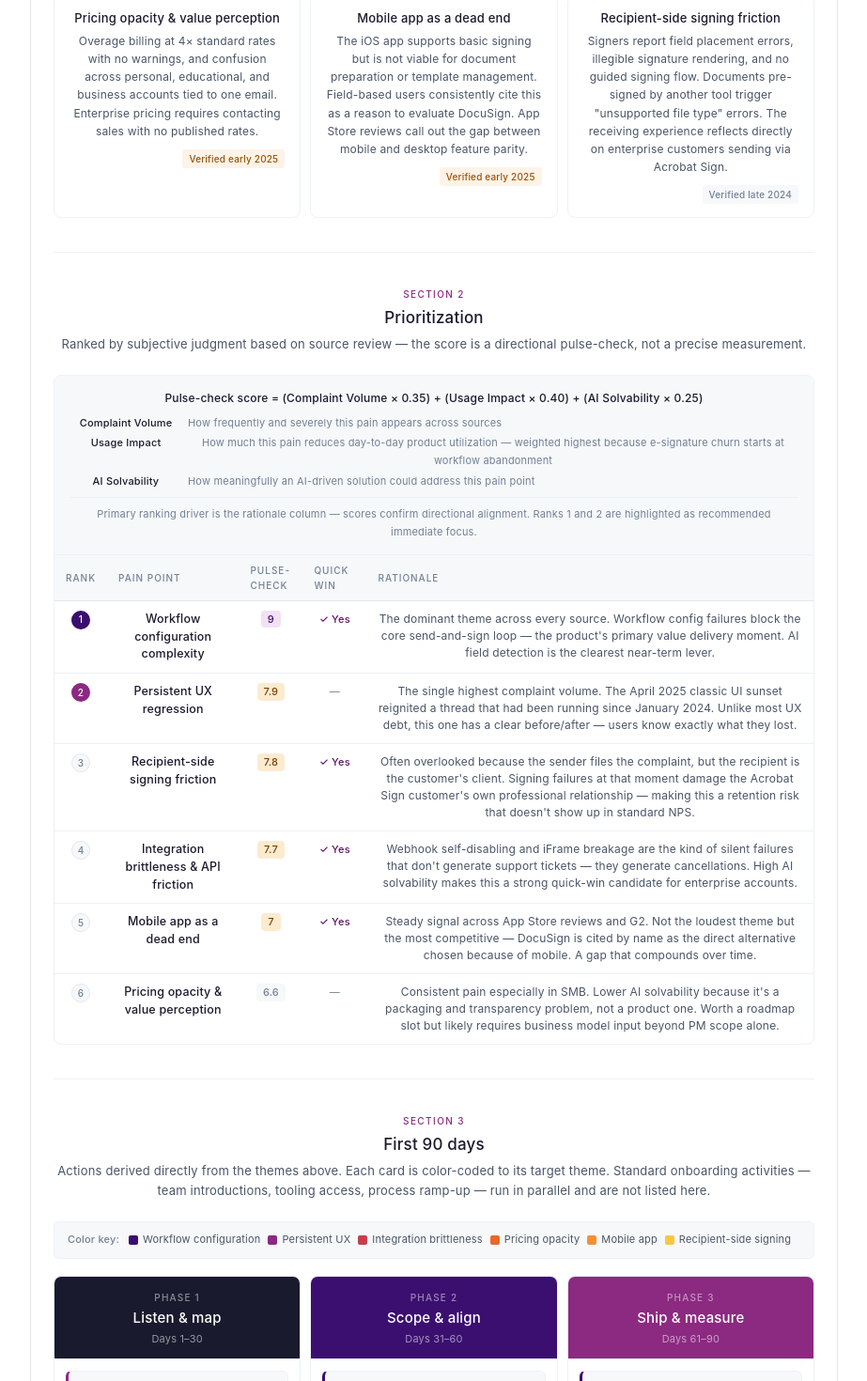
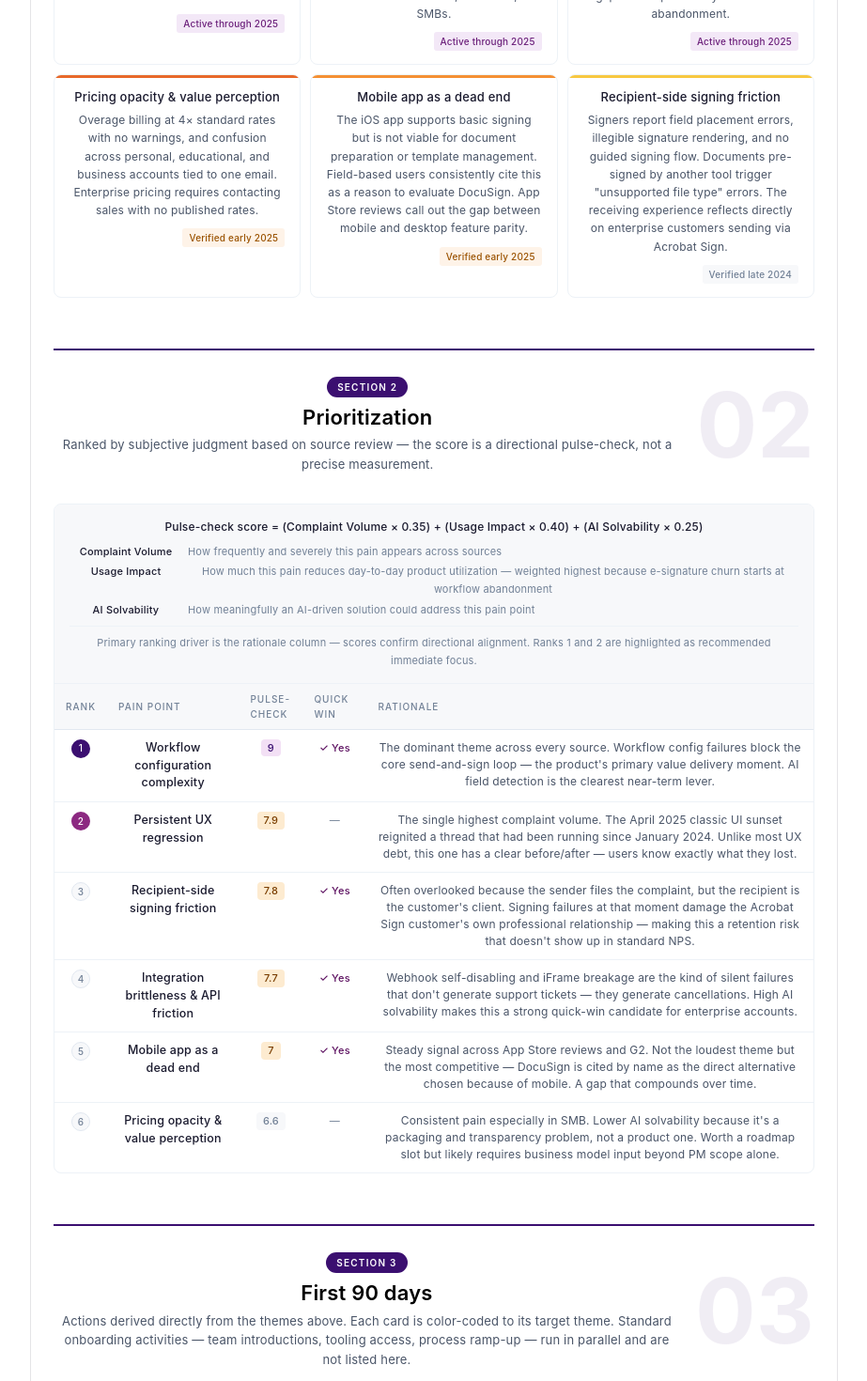
Before and after one commit to rajat2208/acrobat-sign-brief, a React (Vite) app: page / in a window 1280 px wide. Shown: the part 1330-2800 px from the top of the page at 94% size, without its empty margins (178-1101 px from the left). Built offline with nearby package versions, Linux system fonts and the light colour scheme.

Commit message:
design: prominent section headers with numbered pill, large title, faded section number

```diff
--- a/src/App.css
+++ b/src/App.css
@@ -43,10 +43,19 @@ body {
 .hdr-r { font-size: 12px; color: var(--color-text-secondary); text-align: right; }
 .hdr-r strong { color: #000000; font-weight: 600; }
 
+.section-hdr { display: flex; align-items: center; justify-content: space-between; border-top: 2.5px solid #3B0F70; padding-top: 1.5rem; margin: 3rem 0 1.75rem; overflow: hidden; }
+.section-hdr-left { flex: 1; }
+.section-pill { display: inline-block; background: #3B0F70; color: #fff; font-size: 10px; font-weight: 600; letter-spacing: .12em; text-transform: uppercase; padding: 3px 11px; border-radius: 20px; margin-bottom: 8px; }
+.section-title { font-size: 22px; font-weight: 600; color: #000; line-height: 1.2; margin-bottom: 6px; }
+.section-desc { font-size: 13px; color: var(--color-text-secondary); line-height: 1.6; }
+.section-big-num { font-size: 96px; font-weight: 700; color: #3B0F70; opacity: 0.07; line-height: 1; flex-shrink: 0; user-select: none; margin-left: 16px; }
+@media (max-width: 600px) { .section-big-num { display: none; } .section-title { font-size: 19px; } }
+
+/* keep old classes for anything still referencing them */
 .eyebrow { font-size: 10px; letter-spacing: .14em; text-transform: uppercase; color: #8C2981; font-weight: 500; margin-bottom: 4px; }
 .sh { font-size: 17px; font-weight: 500; margin-bottom: 4px; }
 .sd { font-size: 13px; color: var(--color-text-secondary); margin-bottom: 1.25rem; line-height: 1.6; }
-.divider { height: 0.5px; background: var(--color-border-tertiary); margin: 2rem 0; }
+.divider { display: none; }
 
 .exec-box { border: 0.5px solid var(--color-border-secondary); border-left: 3px solid #3B0F70; border-radius: 0 var(--border-radius-lg) var(--border-radius-lg) 0; padding: 16px 20px; margin-bottom: 1.75rem; background: var(--color-background-secondary); }
 .exec-lbl { font-size: 10px; letter-spacing: .14em; text-transform: uppercase; color: #3B0F70; font-weight: 500; margin-bottom: 8px; }
--- a/src/App.jsx
+++ b/src/App.jsx
@@ -214,6 +214,19 @@ function PlanGrid({ allThemes }) {
   )
 }
 
+function SectionHeader({ num, title, desc }) {
+  return (
+    <div className="section-hdr">
+      <div className="section-hdr-left">
+        <div className="section-pill">Section {num}</div>
+        <div className="section-title">{title}</div>
+        {desc && <div className="section-desc">{desc}</div>}
+      </div>
+      <div className="section-big-num">0{num}</div>
+    </div>
+  )
+}
+
 export default function App() {
   const [cur, setCur] = useState('all')
 
@@ -250,9 +263,7 @@ export default function App() {
         </div>
       </div>
 
-      <div className="eyebrow">Section 1</div>
-      <div className="sh">Customer pain landscape</div>
-      <div className="sd">All feedback is sourced exclusively from Acrobat Sign — not Acrobat or Adobe broadly.</div>
+      <SectionHeader num={1} title="Customer pain landscape" desc="All feedback is sourced exclusively from Acrobat Sign — not Acrobat or Adobe broadly." />
 
       <div className="src-box">
         <div className="src-box-lbl">Source universe</div>
@@ -295,18 +306,10 @@ export default function App() {
 
       <ThemeCards allThemes={themesData} visibleThemes={visibleThemes} />
 
-      <div className="divider" />
-
-      <div className="eyebrow">Section 2</div>
-      <div className="sh">Prioritization</div>
-      <div className="sd">Ranked by subjective judgment based on source review — the score is a directional pulse-check, not a precise measurement.</div>
+      <SectionHeader num={2} title="Prioritization" desc="Ranked by subjective judgment based on source review — the score is a directional pulse-check, not a precise measurement." />
       <PrioTable themes={visibleThemes} />
 
-      <div className="divider" />
-
-      <div className="eyebrow">Section 3</div>
-      <div className="sh">First 90 days</div>
-      <div className="sd">Actions derived directly from the themes above. Each card is color-coded to its target theme. Standard onboarding activities — team introductions, tooling access, process ramp-up — run in parallel and are not listed here.</div>
+      <SectionHeader num={3} title="First 90 days" desc="Actions derived directly from the themes above. Each card is color-coded to its target theme. Standard onboarding activities — team introductions, tooling access, process ramp-up — run in parallel and are not listed here." />
 
       <div className="plan-legend">
         <span className="pl-lbl">Color key:</span>
```
